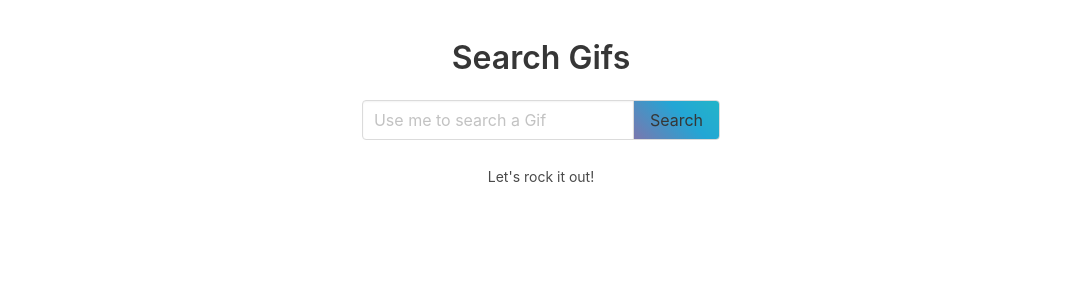
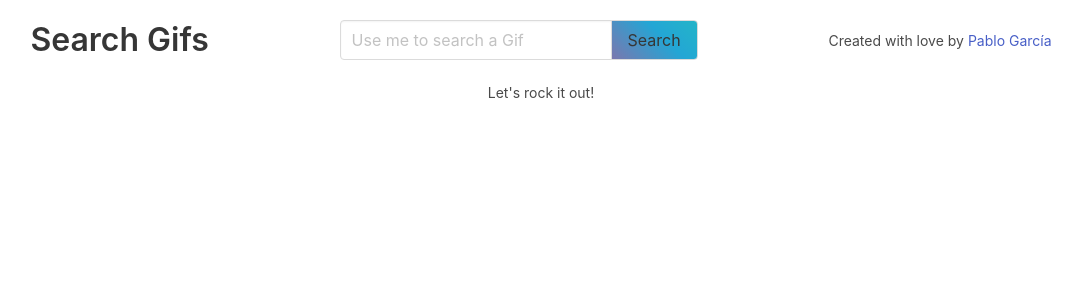
Before and after one commit to pablorgarcia/gifs-search, a React (Create React App) app: page / in a window 1280 px wide. Shown: the top 300 px of the page, without its empty margins (99-1181 px from the left). Built offline with nearby package versions, Linux system fonts and the light colour scheme; no server answers.

Commit message:
layaout header upadted

```diff
--- a/src/App.css
+++ b/src/App.css
@@ -1,19 +1,22 @@
 .App {
+  display: flex;
+  flex-direction: column;
+  height: 100vh;
   padding-top: 36px;
   text-align: center;
-  padding: 5vh 5vw
+  padding: 10vh 5vw 5vh;
 }
 
 .SearchForm-wrapper {
   display: flex;
   justify-content: center;
-  margin-bottom: 1.5em;
 }
 
 .GifsList {
   display: flex;
   flex-wrap: wrap;
   justify-content: space-between;
+  align-self: flex-start;
   padding: 16px;
 }
 
@@ -41,3 +44,24 @@
     background-position: 0% 50%;
   }
 }
+
+.header {
+  display: flex;
+  justify-content: space-around;
+  align-items: center;
+  position: fixed;
+  top: 0;
+  width: 90vw;
+  height: 10vh;
+  z-index: 1;
+  overflow: hidden;
+  background-color: white;
+}
+
+.logo {
+  color: #363636;
+  font-size: 2rem;
+  font-weight: 600;
+  line-height: 1.125;
+  word-break: break-word;
+}
--- a/src/App.js
+++ b/src/App.js
@@ -21,10 +21,13 @@ class App extends Component {
 
   render () {
     return (
-      <div className="App">
-        <Title>Search Gifs</Title>
-        <div className="SearchForm-wrapper">
-          <SearchForm onResults={this._handleResults}></SearchForm>
+      <div className='App'>
+        <div className='header'>
+          <Title>Search Gifs</Title>
+          <div className='SearchForm-wrapper'>
+            <SearchForm onResults={this._handleResults}></SearchForm>
+          </div>
+          <small>Created with love by <a href='https://pablogarcia.dev/?app-search-gifs' title='Pablo García: Jr. Full-Stack Web developer'>Pablo García</a></small>
         </div>
         <div>
           {
--- a/src/components/Title.js
+++ b/src/components/Title.js
@@ -1,5 +1,5 @@
 import React from 'react';
 
 export const Title = ({ children }) => {
-  return <h1 className="title">{children}</h1>
+  return <h1 className="logo">{children}</h1>
 };
```
